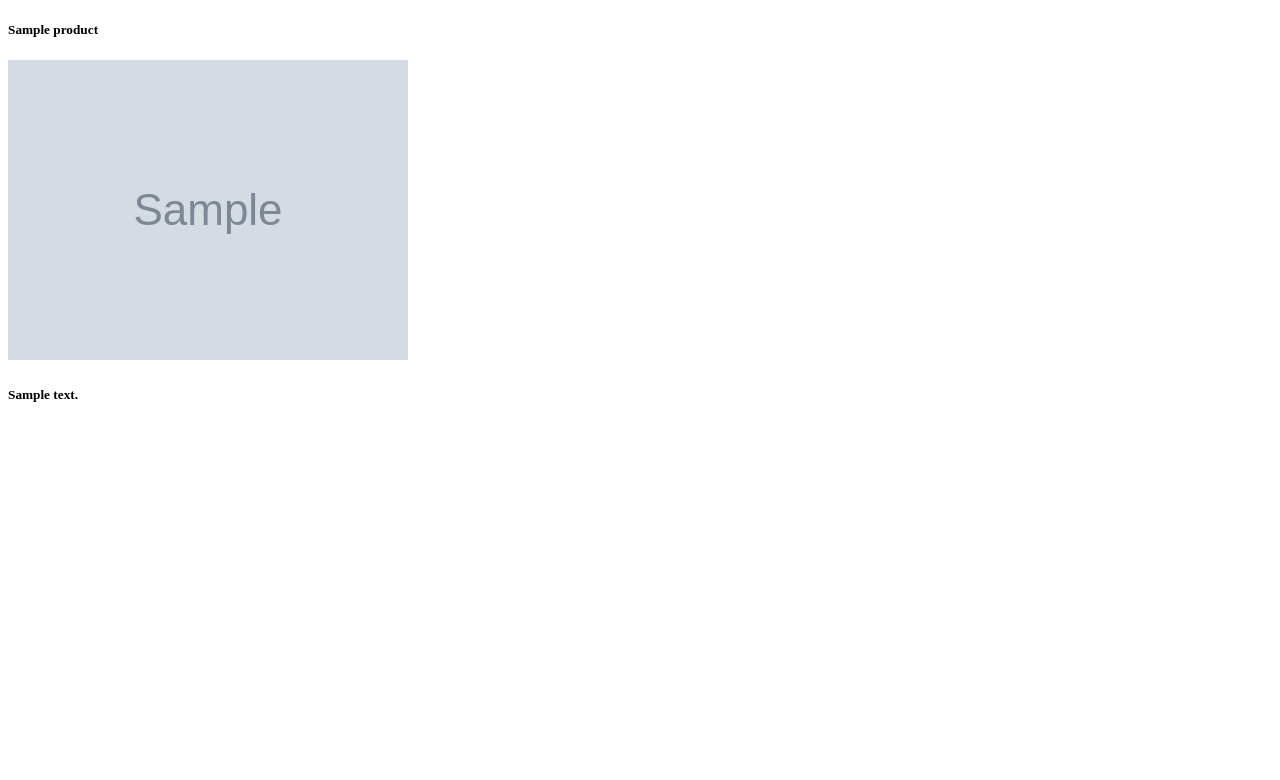
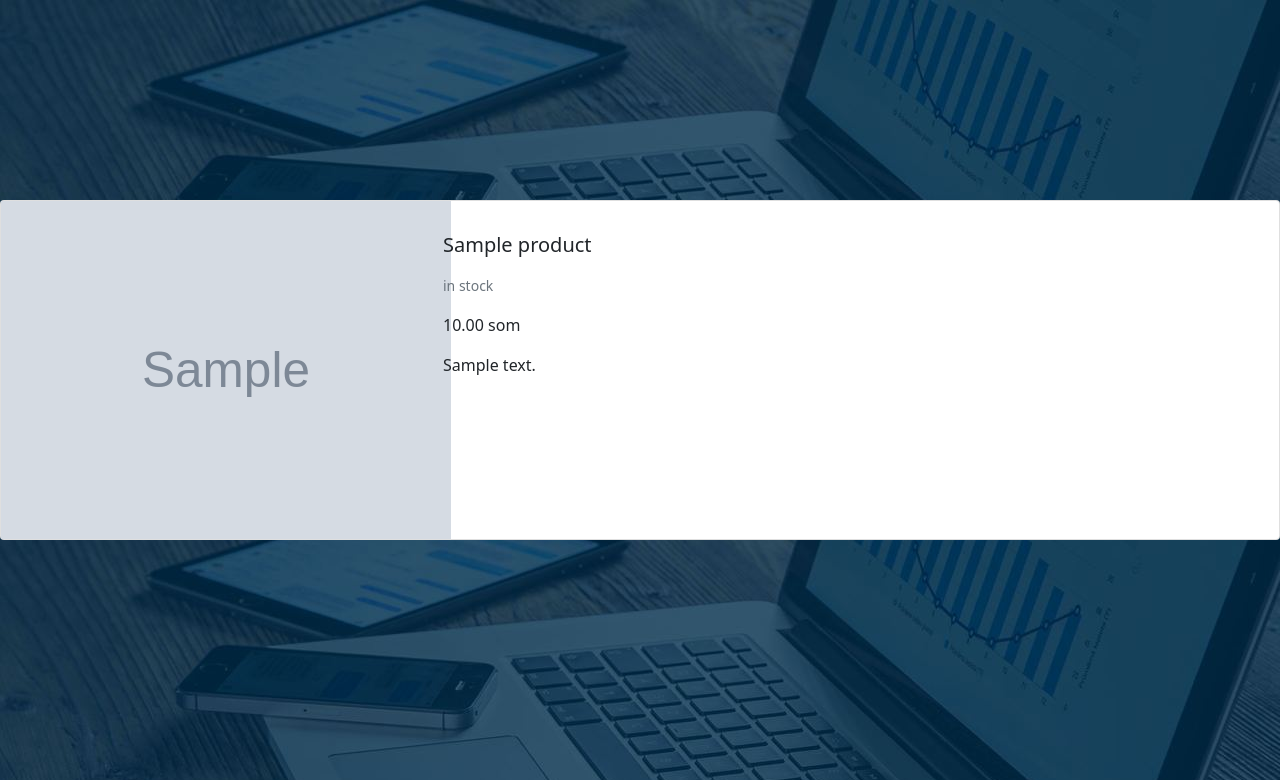
Before and after one commit to ZairbekTutashbaev/pyshop, a Django app: page /1/ in a window 1280 px wide. Shown: the top 780 px of the page. Run offline with Django 3.2, Linux system fonts and the light colour scheme; tables that the repository leaves empty hold one stand-in row (values such as "Sample post"); grey boxes marked "Sample" are stand-in pictures.

Commit message:
first commit

```diff
--- a/product/templates/product/list.html
+++ b/product/templates/product/list.html
@@ -1,14 +1,31 @@
 <!DOCTYPE html>
+{% load static %}
 <html lang="en">
 <head>
     <meta charset="UTF-8">
+        <link href="https://cdn.jsdelivr.net/npm/bootstrap@5.0.0-beta3/dist/css/bootstrap.min.css" rel="stylesheet" integrity="sha384-eOJMYsd53ii+scO/bJGFsiCZc+5NDVN2yr8+0RDqr0Ql0h+rP48ckxlpbzKgwra6" crossorigin="anonymous">
     <title>Products</title>
 </head>
-<body>
+<body style="background-image: url({% static 'img/bagraund.jpeg' %}); padding-top: 200px;">
     {% for product in products %}
-    <h5>{{ product }}</h5>
-    <img src="{{ product.image.url }}">
-    <h5>{{ product.description }}</h5>
+<div class="card mb-3" style="max-width: 100%;">
+  <div class="row g-0">
+    <div class="col-md-4">
+      <img style="width:450px; height: auto;" src="{{ product.image.url }}">
+    </div>
+    <div class="col-md-8">
+      <div class="card-body">
+        <h5 class="card-title"></h5>
+        <p class="card-text"><h5>{{ product }}</h5></p>
+        <p class="card-text"><small class="text-muted">{{product.status}}</small></p>
+                  <p>{{ product.price }} som</p>
+          <p>{{ product.description }}</p>
+      </div>
+    </div>
+  </div>
+</div>
+
+
     {% endfor %}
 </body>
 </html>
--- a/shop/settings.py
+++ b/shop/settings.py
@@ -125,8 +125,8 @@ USE_TZ = True
 # https://docs.djangoproject.com/en/3.1/howto/static-files/
 
 STATIC_URL = '/static/'
-STATIC_ROOT = (
-    os.path.join(BASE_DIR, 'static')
+STATICFILES_DIRS = (
+    os.path.join(BASE_DIR, 'static'),
 )
 MEDIA_URL = '/media/'
 MEDIA_ROOT = (
```
Also changed, not shown: product/templates/product/home.html (+21 -2 lines), static/img/bagraund.jpeg (added).
